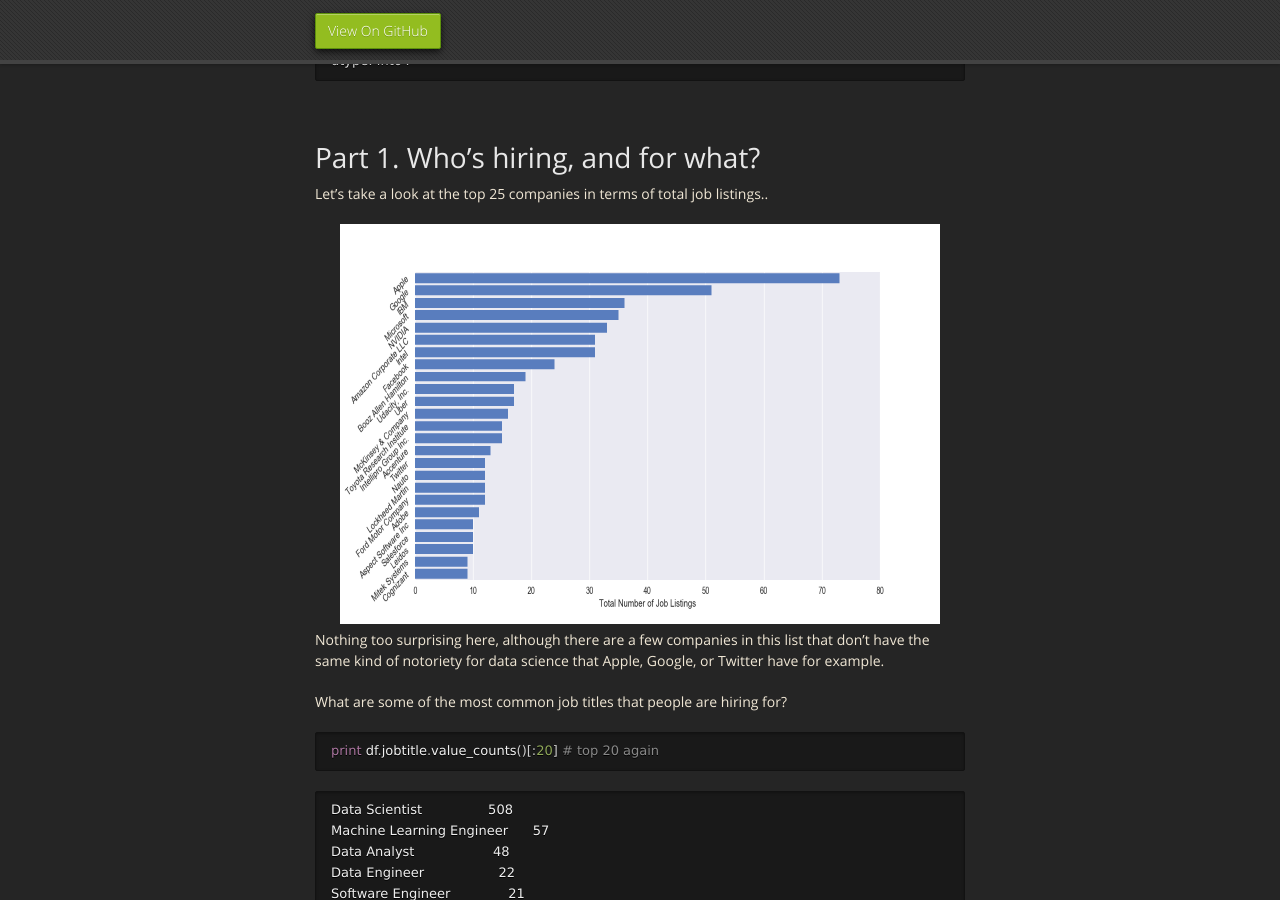
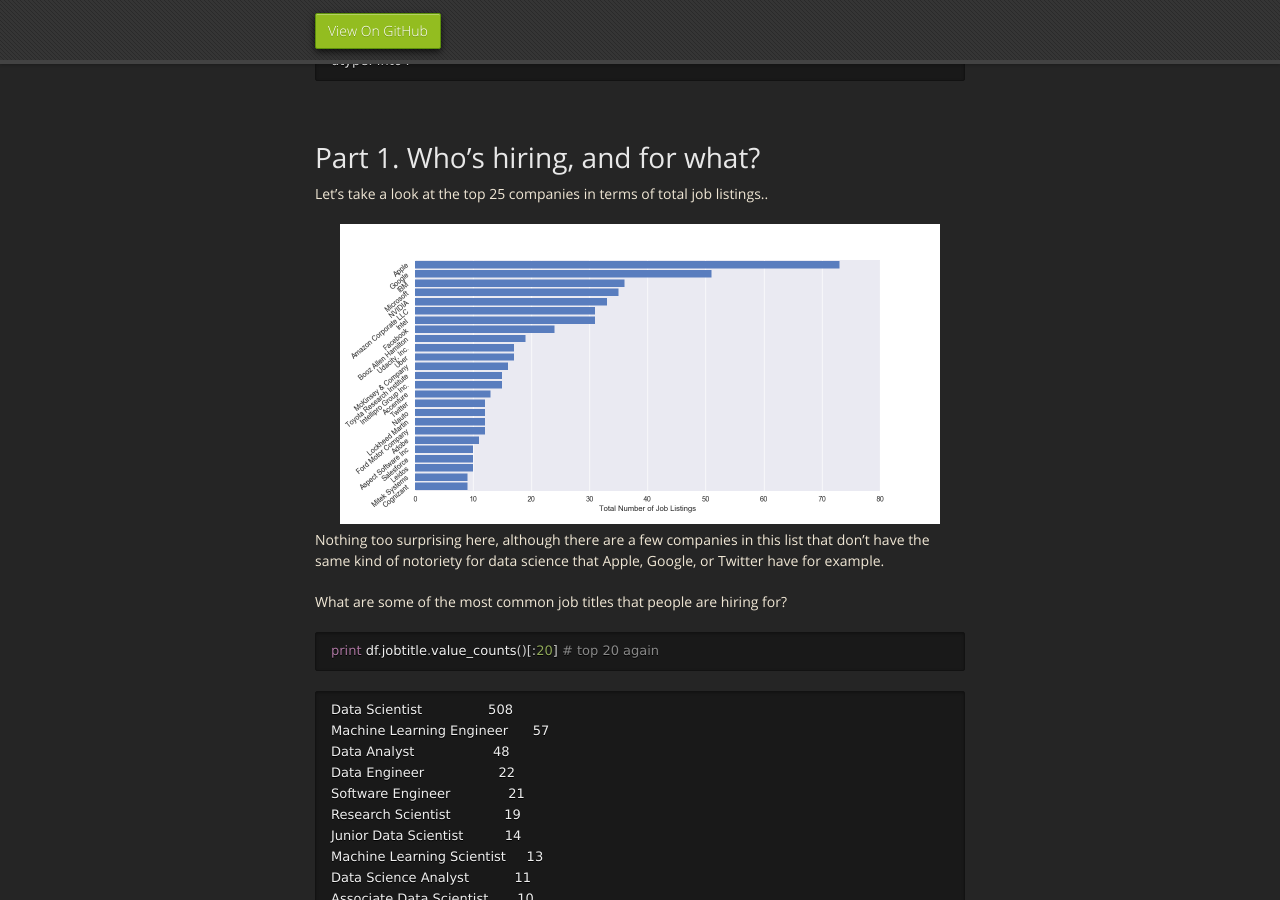
Before and after one commit to mrbrins82/mrbrins82.github.io, a Jekyll site: the page built from kaggle_indeed.md, in a window 1280 px wide and 900 px high, scrolled down 4102 px. Built offline with Jekyll 4.4.1, drawn with Linux system fonts in a browser that asks for light colours; nearby versions of some CDN libraries; our own code applies the rules of GitHub Pages for plain Markdown files.

Commit message:
updated indeed page

```diff
--- a/kaggle_indeed.md
+++ b/kaggle_indeed.md
@@ -177,7 +177,7 @@ dtype: int64
 <br/>
 # [](#header-3)Part 1. Who's hiring, and for what?
 Let's take a look at the top 25 companies in terms of total job listings..
-<center><img src="./assets/images/top_companies.png" alt="top companies" width="600" height="400" />
+<center><img src="./assets/images/top_companies.png" alt="top companies" width="600" height="300" />
 </center>
 
 Nothing too surprising here, although there are a few companies in this list that don't have the same kind of notoriety for data science that Apple, Google, or Twitter have for example.
```
